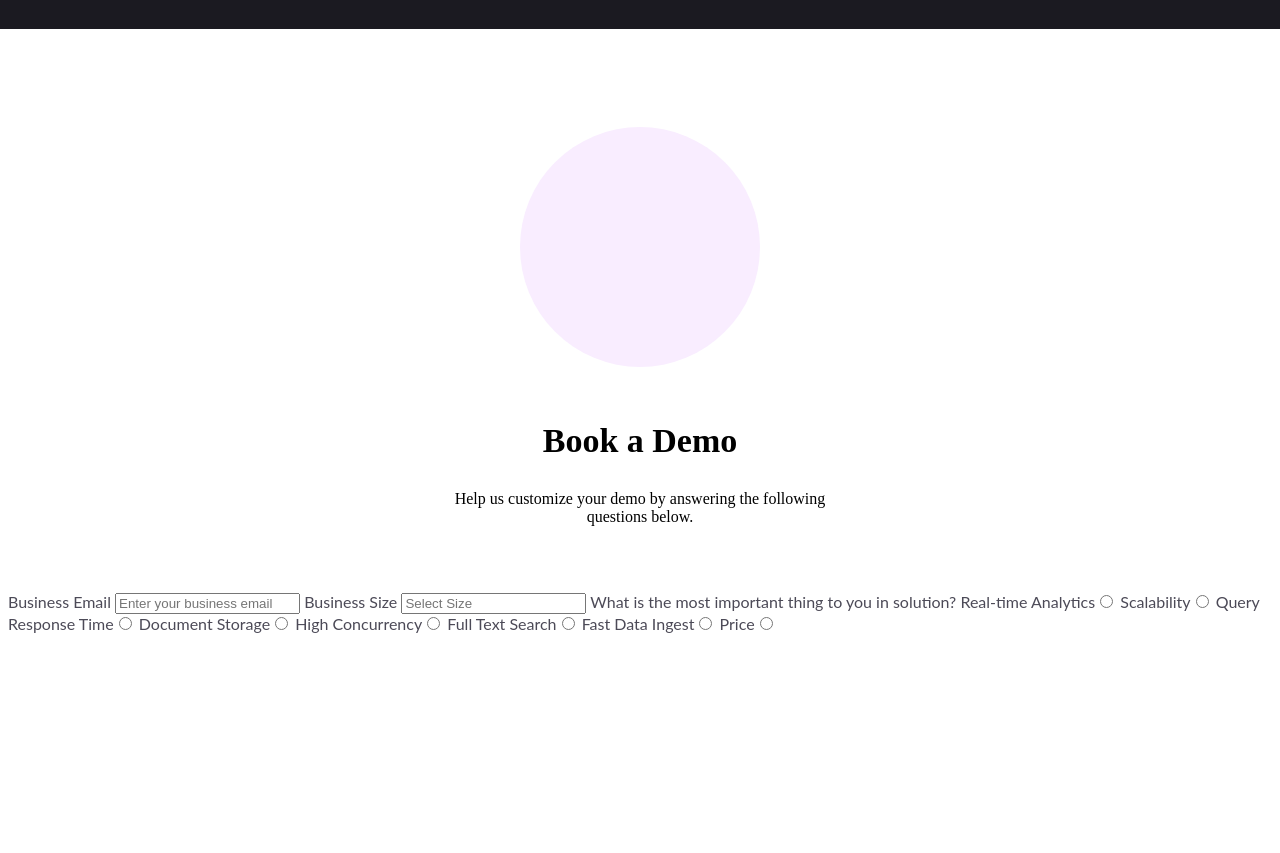
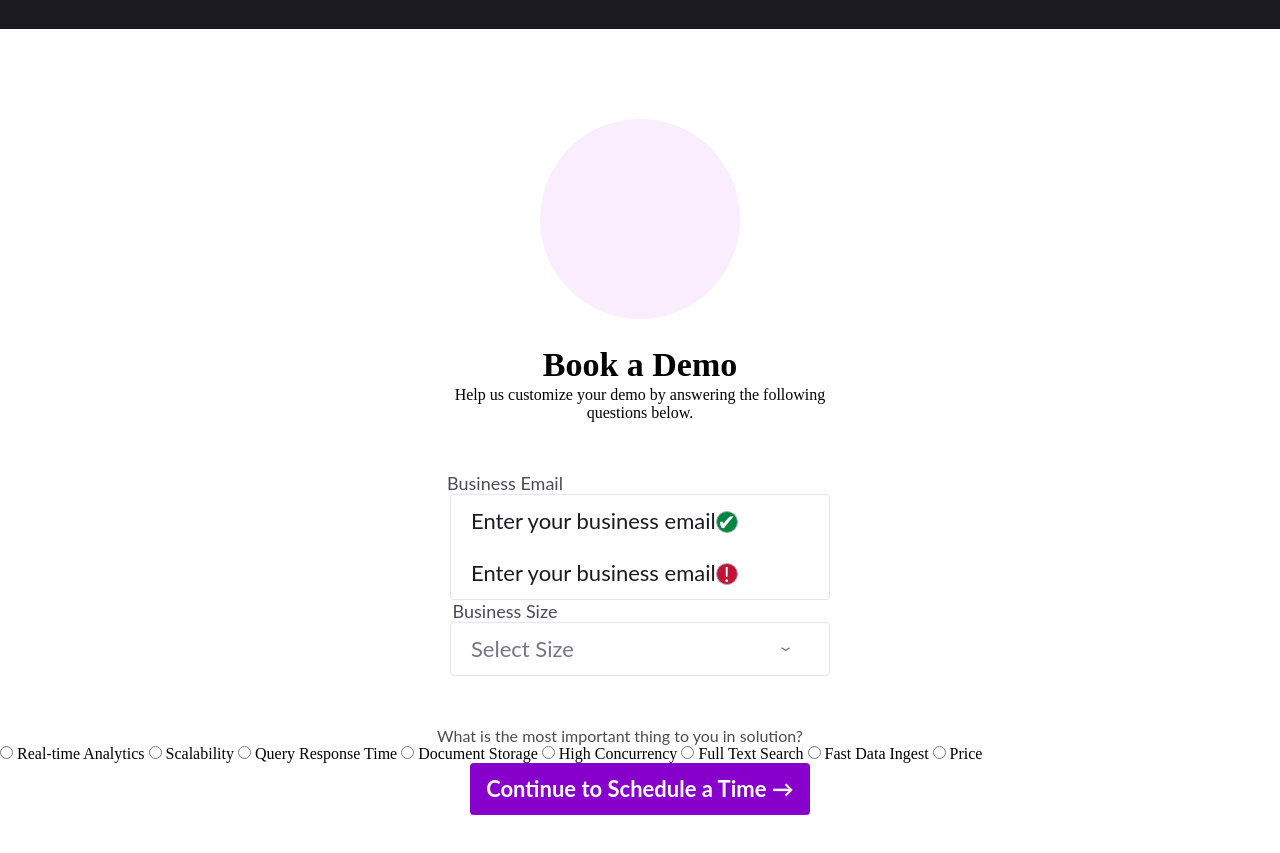
Before and after one commit to assebc/random-files, a plain HTML site: page random_projects/Take_Home/main.html in a window 1280 px wide. Shown: the part 91-944 px from the top of the page. Before the commit the page ends 800 px from the top, so only its background shows below. Drawn offline with Linux system fonts and the light colour scheme; a web font is replaced by a local one.

Commit message:
done for today

```diff
--- a/random_projects/Take_Home/main.html
+++ b/random_projects/Take_Home/main.html
@@ -32,52 +32,234 @@
     </div>
 
     <div class="labels_space"></div>
-    <div class="centered">
-        <label class="labels">
-            Business Email
-        <input type="text" placeholder="Enter your business email" id="businessemail">
-        </label>
-
-        <label class="labels">Business Size
-            <input type="text" placeholder="Select Size" id="size"> <!-- mudar para a lista de opções-->
-        </label>
+</body>
 
 
-        <label class="labels">What is the most important thing to you in solution?
-            Real-time Analytics<input type="radio" id="rtas">
-            Scalability<input type="radio" id="sca">
-            Query Response Time<input type="radio" id="qrt">
-            Document Storage<input type="radio" id="ds">
-            High Concurrency<input type="radio" id="hc">
-            Full Text Search<input type="radio" id="fts">
-            Fast Data Ingest<input type="radio" id="fdi">
-            Price<input type="radio" id="price">
+<style>
+    ul{
+        list-style-type: none;
+        margin: auto;
+        padding: 0;
+        width: 380px;
+        background-color: #FFFFFF;
+        box-sizing: border-box;
+        border-radius: 4px;
+        border: 1px solid #E6E5EA;
+    }
 
-        </label>
+    * {padding:0; margin:0;}
+    a {text-decoration: none; color:#777582}
+    li {list-style: none;}
+    /* Navigation Styling */
+
+    .email a {
+        display: block;
+        position: relative;
+        margin: auto;
+        padding: 16px 20px;
+        width: 340px;
+        font-family: 'Lato', serif;
+        font-style: normal;
+        font-weight: 400;
+        font-size: 22px;
+        line-height: 20px;
+        color: #1B1A21;
+
+    }
+    .email a:hover, a:focus {
+        background-color: #E6E5EA;
+        color: #1B1A21;
+    }
+    .email-ul ul {display: none;}
+    .email-ul li:hover li:focus ul {display: block;}
+
+    .email-ul ul a:before {
+        content: '\203A';
+        margin-right: 20px;
+    }
+
+    .email .certo:after {
+        content: '✔';
+        color: #FFFFFF;
+        position: absolute;
+        width: 20px;
+        height: 20px;
+        text-align: center;
+        border: 1px solid #aaa;
+        background: #00873F;
+        border-radius: 50%;
+        box-shadow: inset 0 1px 3px #00873F
+    }
+
+    .email .errado:after {
+        content: '!';
+        color: #FFFFFF;
+        position: absolute;
+        width: 20px;
+        height: 20px;
+        text-align: center;
+        border: 1px solid #aaa;
+        background: #C41337;
+        border-radius: 50%;
+        box-shadow: inset 0 1px 3px #C41337;
+    }
+</style>
+
+
+<body>
+    <div class="centered">
+        <p class="labels">Business Email</p>
     </div>
 
-    <!-- components & states
-        (business size)
-        1-10
-        11-15
-        51-100
-        101-250
-        250-1000
-        1000+
+    <nav class="email">
+        <ul class="email-ul">
+            <li><a type=>Enter your business email<span class="certo"></span></a>
+            <li><a type=>Enter your business email<span class="errado"></span></a>
+                <ul>
+                    <li><a href="#">1-10</a></li>
 
-        (if business email é @gmail/hotmail/outlook)
-        Please make sure this isn't personal email address
+                </ul>
+            </li>
+        </ul>
+    </nav>
+
+</body>
+
+<style>
+    ul{
+        list-style-type: none;
+        margin: auto;
+        padding: 0;
+        width: 380px;
+        background-color: #FFFFFF;
+        box-sizing: border-box;
+        border-radius: 4px;
+        border: 1px solid #E6E5EA;
+    }
+
+    * {padding:0; margin:0;}
+    a {text-decoration: none;}
+    li {list-style: none;}
+    li:hover{
+        background: #eee;
+        cursor: pointer;
+    }
+    /* Navigation Styling */
+
+    .main-nav a {
+        display: block;
+        position: relative;
+        margin: auto;
+        padding: 16px 20px;
+        width: 340px;
+        font-family: 'Lato', serif;
+        font-style: normal;
+        font-weight: 400;
+        font-size: 22px;
+        line-height: 20px;
+        color: #777582;
+    }
+    .main-nav a:hover, a:focus {
+        background-color: #E6E5EA;
+        color: #777582;
+    }
+    .main-nav-ul ul {display: none;}
+    .main-nav-ul li:hover ul {display: block;}
+
+    .main-nav .sub-arrow:after {
+        content: '\203A';
+        float: right;
+        margin-right: 20px;
+        transform: rotate(90deg);
+    }
+
+</style>
 
 
-    -->
-    <!--
-    <div class="button_page">
-        <button type="button"
-                data-toggle="modal">
-            <strong>Continue to Schedule a Time →</strong>
-        </button>
+<body>
+    <div class="centered">
+        <p class="labels">Business Size</p>
     </div>
-    -->
+
+    <nav class="main-nav">
+        <ul class="main-nav-ul">
+            <li><a href="#">Select Size<span class="sub-arrow"></span></a>
+                <ul>
+                    <li><a href="#" id="ten">1-10</a></li>
+                    <li><a href="#">11-15</a></li>
+                    <li><a href="#">51-100</a></li>
+                    <li><a href="#">101-250</a></li>
+                    <li><a href="#">250-1000</a></li>
+                    <li><a href="#">1000+</a></li>
+                </ul>
+            </li>
+        </ul>
+    </nav>
+
+    <p class="labels_2">What is the most important thing to you in solution?</p>
+    <label>
+        <input type="radio" id="real"> Real-time Analytics
+        <input type="radio" id="sca"> Scalability
+        <input type="radio" id="qrt"> Query Response Time
+        <input type="radio" id="ds"> Document Storage
+        <input type="radio" id="hc"> High Concurrency
+        <input type="radio" id="fts"> Full Text Search
+        <input type="radio" id="fdi"> Fast Data Ingest
+        <input type="radio" id="price"> Price
+    </label>
+
+</body>
+
+<style>
+    ul{
+        list-style-type: none;
+        margin: auto;
+        padding: 0;
+        width: 380px;
+        background-color: #FFFFFF;
+        box-sizing: border-box;
+        border-radius: 4px;
+        border: 1px solid #E6E5EA;
+    }
+
+    * {padding:0; margin:0;}
+    a {text-decoration: none; color:#FFFFFF}
+    li {list-style: none;}
+    /* Navigation Styling */
+    .button a {
+        display: block;
+        position: relative;
+        margin: auto;
+        padding: 16px 0;
+        width: 340px;
+        font-family: 'Lato', serif;
+        font-style: normal;
+        font-weight: 400;
+        font-size: 22px;
+        line-height: 20px;
+        text-align: center;
+        color: #FFFFFF;
+        background-color: #8800CC;
+        border-radius: 4px;
+    }
+    .button a:hover, a:focus {
+        background-color: #AA00FF;
+        color: #FFFFFF;
+        padding: 15px 0;
+    }
+    .button-ul ul {display: none;}
+    .button-ul li:hover li:focus ul {display: block;}
+
+
+</style>
+
+<body>
+    <nav class="button">
+        <label class="button-ul">
+            <a href="qualified.html"><strong>Continue to Schedule a Time →</strong></a>
+        </label>
+    </nav>
+
 </body>
 
 
--- a/random_projects/Take_Home/styles.css
+++ b/random_projects/Take_Home/styles.css
@@ -26,7 +26,7 @@
 
 /* fonts */
 @font-face {
-    font-family: Lato;
+    font-family: 'Lato';
     src:url("fonts/Lato");
 }
 
@@ -60,8 +60,8 @@ body{
 .circle_calendar{
     position: relative;
     background: #F9EDFF;
-    height: 240px;
-    width: 240px;
+    height: 200px;
+    width: 200px;
     border-radius: 50%;
     display: block;
     margin-left: auto;
@@ -88,9 +88,27 @@ body{
 }
 
 .labels{
-    font-family: Lato;
+    font-family: 'Lato', serif;
+    font-size: 18px;
     font-style: normal;
     text-align: center;
+    padding-right: 270px;
+    margin-left: auto;
+    margin-right: auto;
+    position: relative;
+    color: #4C4A57;
+}
+
+.labels_2{
+    font-family: 'Lato', serif;
+    font-size: 16px;
+    font-style: normal;
+    text-align: center;
+    padding-top: 50px;
+    padding-right: 40px;
+    margin-left: auto;
+    margin-right: auto;
+    position: relative;
     color: #4C4A57;
 }
 
@@ -98,21 +116,18 @@ body{
     padding-bottom: 50px;
 }
 
-.button_page{
-
-}
-
 .qualified{
-    font-family: Lato;
+    font-family: 'Lato', serif;
     font-style: normal;
     font-size: 24px;
     line-height: 36px;
     color: #1B1A21;
     font-weight: 700;
+    text-align: center;
 }
 
 .qualified_p{
-    font-family: Lato;
+    font-family: 'Lato', serif;
     font-style: normal;
     text-align: center;
     margin-left: auto;
```
